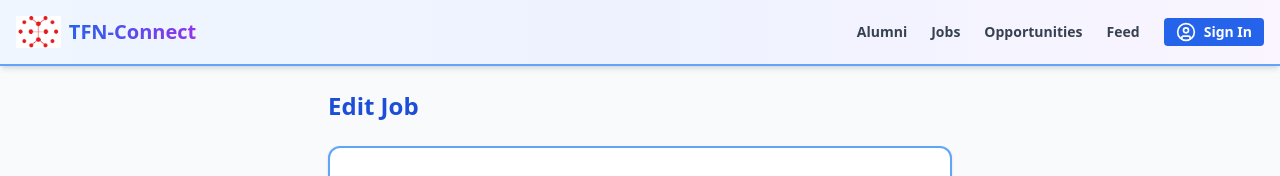
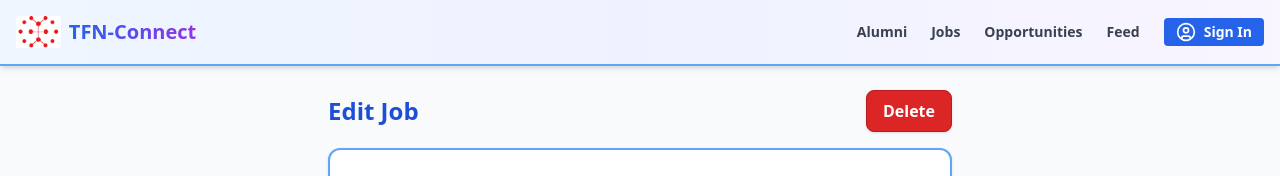
Before and after one commit to amWRit/TFN-CONNECT, a Next.js app: page /jobs/1/edit in a window 1280 px wide. Shown: the top 176 px of the page. Built offline with nearby package versions, Linux system fonts and the light colour scheme; no server answers; the database is empty.

Commit message:
delete job and opportunity

```diff
--- a/app/api/jobs/[id]/route.ts
+++ b/app/api/jobs/[id]/route.ts
@@ -1,3 +1,17 @@
+export async function DELETE(request: NextRequest, context: { params: Promise<{ id: string }> }) {
+  try {
+    const { id } = await context.params;
+    await prisma.jobPosting.delete({ where: { id } });
+    return NextResponse.json({ success: true });
+  } catch (error) {
+    const errorMessage = error instanceof Error ? error.message : String(error);
+    console.error("Error deleting job posting:", errorMessage);
+    return NextResponse.json(
+      { error: "Failed to delete job posting", details: errorMessage },
+      { status: 500 }
+    );
+  }
+}
 import { NextRequest, NextResponse } from "next/server";
 import prisma from "@/lib/prisma";
 
--- a/app/api/opportunities/[id]/route.ts
+++ b/app/api/opportunities/[id]/route.ts
@@ -1,3 +1,16 @@
+// DELETE /api/opportunities/[id]
+export async function DELETE(request: NextRequest, { params }: { params: Promise<{ id: string }> }) {
+  const { id } = await params;
+  if (!id) {
+    return NextResponse.json({ error: 'Missing id' }, { status: 400 });
+  }
+  try {
+    await prisma.opportunity.delete({ where: { id } });
+    return NextResponse.json({ success: true });
+  } catch (err) {
+    return NextResponse.json({ error: 'Failed to delete opportunity' }, { status: 500 });
+  }
+}
 // PUT /api/opportunities/[id]
 export async function PUT(request: NextRequest, { params }: { params: Promise<{ id: string }> }) {
   const { id } = await params;
--- a/app/jobs/[id]/edit/page.tsx
+++ b/app/jobs/[id]/edit/page.tsx
@@ -34,6 +34,7 @@ export default function EditJobPage({ params }: { params: Promise<{ id: string }
   const [skills, setSkills] = useState<{ id: string; name: string }[]>([]);
   const [selectedSkills, setSelectedSkills] = useState<{ value: string; label: string }[]>([]);
   const [saving, setSaving] = useState(false);
+  const [deleting, setDeleting] = useState(false);
   const router = useRouter();
 
   useEffect(() => {
@@ -103,10 +104,35 @@ export default function EditJobPage({ params }: { params: Promise<{ id: string }
 
   if (loading) return <div className="max-w-2xl mx-auto p-6">Loading...</div>;
 
+  async function handleDelete() {
+    if (!window.confirm("Are you sure you want to delete this job? This action cannot be undone.")) return;
+    setDeleting(true);
+    const res = await fetch(`/api/jobs/${id}`, {
+      method: "DELETE",
+    });
+    setDeleting(false);
+    if (res.ok) {
+      router.push("/jobs");
+    } else {
+      alert("Failed to delete job");
+    }
+  }
+
   return (
     <div className="max-w-2xl mx-auto p-6">
-      <h1 className="text-2xl font-bold mb-6 text-blue-700">Edit Job</h1>
+      <div className="flex justify-between items-center mb-4">
+        <h1 className="text-2xl font-bold text-blue-700">Edit Job</h1>
+        <button
+          type="button"
+          className="bg-red-600 hover:bg-red-700 text-white font-semibold px-4 py-2 rounded-lg border border-red-700 shadow disabled:opacity-60"
+          onClick={handleDelete}
+          disabled={deleting}
+        >
+          {deleting ? "Deleting..." : "Delete"}
+        </button>
+      </div>
       <form onSubmit={handleSubmit} className="bg-white rounded-xl shadow p-6 flex flex-col gap-4 border-2 border-blue-400">
+        {/* ...existing code... */}
         <label className="font-semibold">Title
           <input name="title" value={form.title} onChange={handleChange} className="block w-full border-2 border-blue-400 rounded px-3 py-2 mt-1 font-normal focus:border-blue-600 focus:ring-blue-500" required />
         </label>
@@ -118,6 +144,7 @@ export default function EditJobPage({ params }: { params: Promise<{ id: string }
             You can use <a href="https://markdownlivepreview.com/" target="_blank" rel="noopener noreferrer" className="underline text-purple-600">Markdown Live Preview</a>.
           </div>
         </label>
+        {/* ...existing code... */}
         <label className="font-semibold">Job Type
           <select name="jobType" value={form.jobType} onChange={handleChange} className="block w-full border-2 border-blue-400 rounded px-3 py-2 mt-1 font-normal focus:border-blue-600 focus:ring-blue-500">
             {jobTypes.map(type => (
@@ -125,6 +152,7 @@ export default function EditJobPage({ params }: { params: Promise<{ id: string }
             ))}
           </select>
         </label>
+        {/* ...existing code... */}
         <label className="font-semibold">Location
           <input name="location" value={form.location} onChange={handleChange} className="block w-full border-2 border-blue-400 rounded px-3 py-2 mt-1 font-normal focus:border-blue-600 focus:ring-blue-500" />
         </label>
@@ -138,6 +166,7 @@ export default function EditJobPage({ params }: { params: Promise<{ id: string }
             ))}
           </select>
         </label>
+        {/* ...existing code... */}
         <label className="font-semibold">Required Skills
           <Select
             instanceId="edit-job-required-skills"
--- a/app/opportunities/[id]/edit/page.tsx
+++ b/app/opportunities/[id]/edit/page.tsx
@@ -32,6 +32,7 @@ export default function EditOpportunityPage({ params }: { params: Promise<{ id:
     status: "OPEN"
   });
   const [saving, setSaving] = useState(false);
+  const [deleting, setDeleting] = useState(false);
   const router = useRouter();
 
   useEffect(() => {
@@ -80,10 +81,35 @@ export default function EditOpportunityPage({ params }: { params: Promise<{ id:
 
   if (loading) return <div className="max-w-2xl mx-auto p-6">Loading...</div>;
 
+  async function handleDelete() {
+    if (!window.confirm("Are you sure you want to delete this opportunity? This action cannot be undone.")) return;
+    setDeleting(true);
+    const res = await fetch(`/api/opportunities/${id}`, {
+      method: "DELETE",
+    });
+    setDeleting(false);
+    if (res.ok) {
+      router.push("/opportunities");
+    } else {
+      alert("Failed to delete opportunity");
+    }
+  }
+
   return (
     <div className="max-w-2xl mx-auto p-6">
-      <h1 className="text-2xl font-bold mb-6 text-purple-700">Edit Opportunity</h1>
+      <div className="flex justify-between items-center mb-4">
+        <h1 className="text-2xl font-bold text-purple-700">Edit Opportunity</h1>
+        <button
+          type="button"
+          className="bg-red-600 hover:bg-red-700 text-white font-semibold px-4 py-2 rounded-lg border border-red-700 shadow disabled:opacity-60"
+          onClick={handleDelete}
+          disabled={deleting}
+        >
+          {deleting ? "Deleting..." : "Delete"}
+        </button>
+      </div>
       <form onSubmit={handleSubmit} className="bg-white rounded-xl shadow p-6 flex flex-col gap-4 border-2 border-purple-400">
+        {/* ...existing code... */}
         <label className="font-semibold">Title
           <input name="title" value={form.title} onChange={handleChange} className="block w-full border-2 border-purple-400 rounded px-3 py-2 mt-1 font-normal focus:border-purple-600 focus:ring-purple-500" required />
         </label>
@@ -98,6 +124,7 @@ export default function EditOpportunityPage({ params }: { params: Promise<{ id:
             You can use <a href="https://markdownlivepreview.com/" target="_blank" rel="noopener noreferrer" className="underline text-purple-600">Markdown Live Preview</a>.
           </div>
         </label>
+        {/* ...existing code... */}
         <label className="font-semibold">Types
           <div className="flex flex-wrap gap-2 mt-1">
             {opportunityTypes.map((type) => (
--- a/components/JobPostingCard.tsx
+++ b/components/JobPostingCard.tsx
@@ -233,18 +233,16 @@ export function JobPostingCard({
       </CardHeader>
 
       <CardContent className={`flex flex-col${isDetailPage ? ' flex-1' : ''}`}>
-        {location && (
         <div className="flex items-center gap-2 text-sm text-gray-600 mb-2">
           <MapPin className="h-4 w-4 flex-shrink-0 text-blue-500" />
-            <span className="font-medium">{location}</span>
+          <span className="font-medium">{location ? location : '---'}</span>
         </div>
-        )}
 
         {/* Only show description and required skills if detail page */}
         {isDetailPage && (
           <>
             {/* Collapsible markdown description section */}
-            {(() => {
+            {description && description.trim() !== '' ? (() => {
               // Helper to count lines in markdown string
               function countLines(str: string) {
                 return (str.match(/\n/g) || []).length + 1;
@@ -300,7 +298,15 @@ export function JobPostingCard({
                   )}
                 </div>
               );
-            })()}
+            })() : (
+              <div className="mb-4 text-sm text-gray-700 bg-blue-50 border border-blue-200 rounded-lg px-3 py-2">
+                <div className="flex items-center gap-2 mb-1">
+                  <Info className="h-5 w-5 text-blue-400 flex-shrink-0" />
+                  <span className="font-semibold text-blue-700">Description</span>
+                </div>
+                <div className="text-gray-400 italic">---</div>
+              </div>
+            )}
 
             {requiredSkills.length > 0 && (
               <div className="mb-5">
@@ -319,7 +325,8 @@ export function JobPostingCard({
 
         <div className={`flex flex-row items-end justify-between gap-3 pt-3 border-t border-gray-100 w-full${isDetailPage ? ' mt-auto' : ''}`}>
           {/* Deadline badge at bottom only for listing page */}
-          {!isDetailPage && deadline && (() => {
+          {!isDetailPage && (
+            deadline ? (() => {
               const now = new Date();
               const deadlineDate = new Date(deadline);
               const diff = (deadlineDate.getTime() - now.getTime()) / (1000 * 60 * 60 * 24);
@@ -340,7 +347,10 @@ export function JobPostingCard({
                   ) : null}
                 </span>
               );
-          })()}
+            })() : (
+              <span className="inline-flex items-center gap-1 px-2 py-0.5 rounded-full text-xs font-medium text-gray-400 bg-gray-100">Deadline: ---</span>
+            )
+          )}
           <div />
           <div>
             {!hideViewButton && (
--- a/components/OpportunityCard.tsx
+++ b/components/OpportunityCard.tsx
@@ -130,12 +130,10 @@ const OpportunityCard: React.FC<OpportunityCardProps> = ({ id, title, descriptio
         ))}
       </div>
       {/* Location */}
-      {location && (
-        <div className="flex items-center gap-2 text-sm text-blue-700 mb-2">
-          <MapPinIcon className="h-4 w-4 text-blue-400 flex-shrink-0" />
-          <span>{location}</span>
-        </div>
-      )}
+      <div className="flex items-center gap-2 text-sm text-blue-700 mb-2">
+        <MapPinIcon className="h-4 w-4 text-blue-400 flex-shrink-0" />
+        <span>{location ? location : '---'}</span>
+      </div>
       {/* Overview/description logic */}
       {showOverviewOnly ? (
         overview && (
@@ -158,7 +156,7 @@ const OpportunityCard: React.FC<OpportunityCardProps> = ({ id, title, descriptio
               <span>{overview}</span>
             </div>
           )}
-          {description && (
+          {description && description.trim() !== '' ? (
             <div className="mb-2 text-sm text-gray-700 bg-blue-50 border border-blue-200 rounded-lg px-3 py-2">
               <div className="flex items-center gap-2 mb-1">
                 <InformationCircleIcon className="h-4 w-4 text-blue-400 flex-shrink-0" />
@@ -204,6 +202,14 @@ const OpportunityCard: React.FC<OpportunityCardProps> = ({ id, title, descriptio
                 </button>
               )}
             </div>
+          ) : (
+            <div className="mb-2 text-sm text-gray-700 bg-blue-50 border border-blue-200 rounded-lg px-3 py-2">
+              <div className="flex items-center gap-2 mb-1">
+                <InformationCircleIcon className="h-4 w-4 text-blue-400 flex-shrink-0" />
+                <span className="font-semibold text-blue-700">Description</span>
+              </div>
+              <div className="text-gray-400 italic">---</div>
+            </div>
           )}
         </>
       )}
```
Lines whose indentation alone changed are shown as unchanged.
